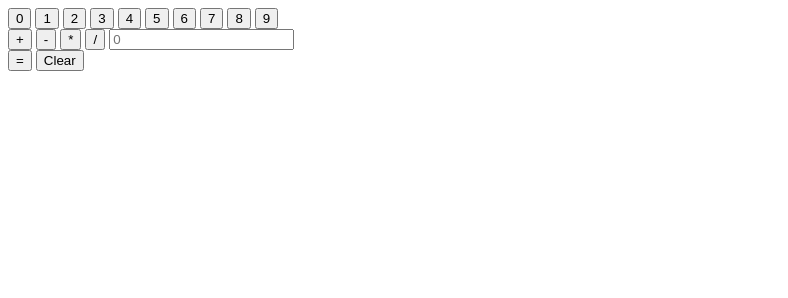
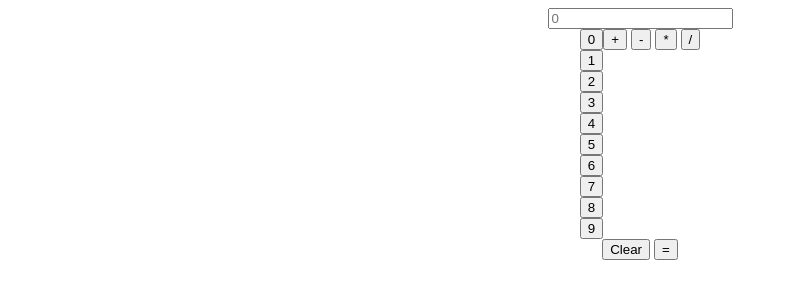
Before and after one commit to nanoo-n/calculator, a plain HTML site: page index.html in a window 1280 px wide. Shown: the whole page, without its empty margins (0-788 px from the left). Drawn offline with Linux system fonts and the light colour scheme.

Commit message:
target classes instead of id

```diff
--- a/JScode.js
+++ b/JScode.js
@@ -2,8 +2,8 @@
 const display = document.querySelector("#textbox");
 const equals = document.querySelector("#equals");
 const clear = document.querySelector("#clear");
-const buttons = document.querySelector("#buttons");
-const operators = document.querySelector("#operators");
+const buttons = document.querySelectorAll(".button");
+const operators = document.querySelectorAll(".operator");
 
         //*initial declarations
 let firstNumber = "";
@@ -12,7 +12,8 @@ let result = 0;
 let operator;
 
         //*event listeners
-buttons.addEventListener("click", (e) => {
+
+buttons.forEach((btn) => btn.addEventListener("click", (e) => {
     const target = e.target;
 
     if (target.tagName === 'BUTTON') {
@@ -25,16 +26,16 @@ buttons.addEventListener("click", (e) => {
             display.value = secondNumber;
         }
     }
-});
+}));
 
-operators.addEventListener("click", (e) => {
+operators.forEach((op) => op.addEventListener("click", (e) => {
     const target = e.target;
 
     if (target.tagName === 'BUTTON') {
         operator = target.textContent;
         display.value = operator;
     }
-})
+}));
 
 equals.addEventListener("click", () => {
     operation(operator);
--- a/index.html
+++ b/index.html
@@ -8,6 +8,9 @@
     <title>Document</title>
 </head>
 <body>
+    <div id="calc">
+        <input type="text" id="textbox" name="project" placeholder="0">
+        <div id="squares">
             <div id="buttons">
                 <button type="button" class="button" id="zero">0</button>
                 <button type="button" class="button" id="one">1</button>
@@ -21,15 +24,16 @@
                 <button type="button" class="button" id="nine">9</button>
             </div>
             <div id="operators">
-            <button type="button" class="button" id="plus">+</button>
-            <button type="button" class="button" id="minus">-</button>
-            <button type="button" class="button" id="multiplied">*</button>
-            <button type="button" class="button" id="divided">/</button>
-            <input type="text" id="textbox" name="project" placeholder="0">
+                    <button type="button" class="operator" id="plus">+</button>
+                    <button type="button" class="operator" id="minus">-</button>
+                    <button type="button" class="operator" id="multiplied">*</button>
+                    <button type="button" class="operator" id="divided">/</button>
+            </div>
         </div>
         <div id="special-btns">
+            <button type="button" id="clear">Clear</button>
             <button type="button" id="equals">=</button>
-        <button type="button" id="clear">Clear</button>
+        </div>
     </div>
 </body>
 </html>
--- a/style.css
+++ b/style.css
@@ -0,0 +1,16 @@
+#calc {
+    display: flex;
+    justify-content: center;
+    align-items: center;
+    flex-direction: column;
+}
+
+#squares {
+    display: flex;
+    flex-direction: row;
+}
+
+#buttons {
+    display: flex;
+    flex-direction: column;
+}
```
Lines whose indentation alone changed are shown as unchanged.
